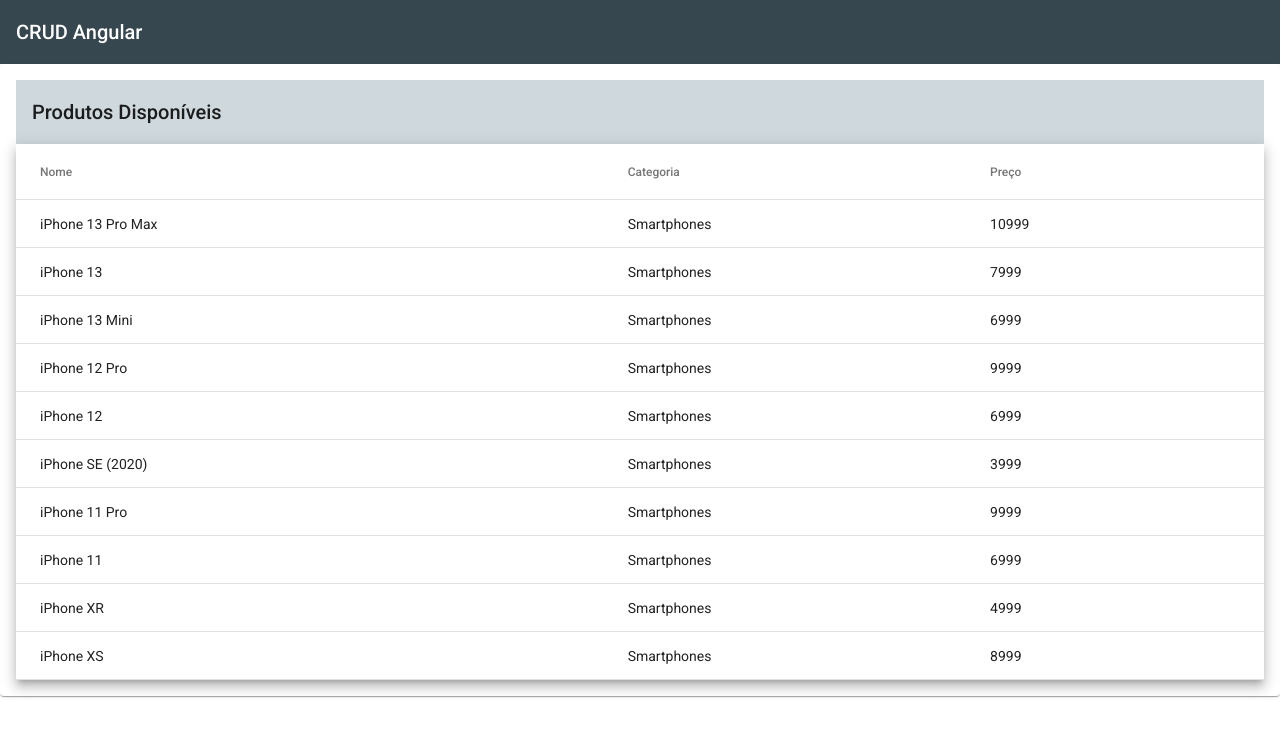
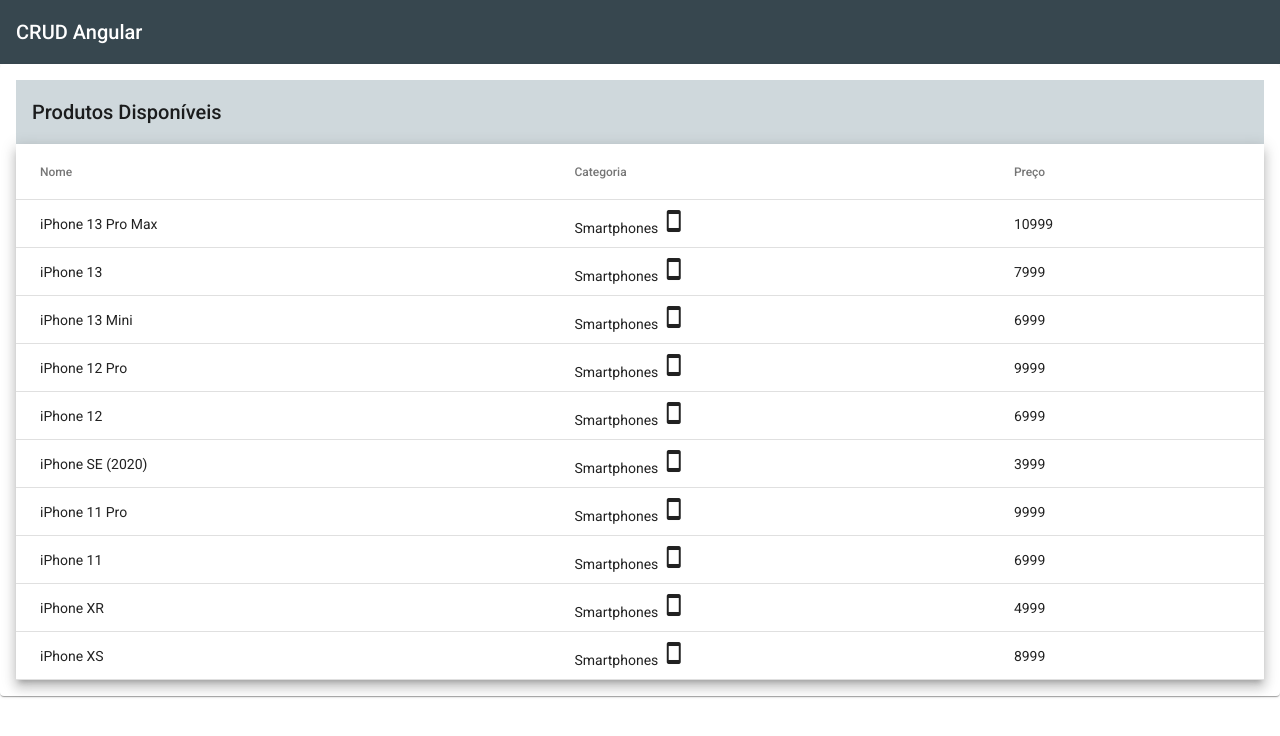
Before and after one commit to andersonmenezesm/crud-frontend-angular, an Angular app: page /products in a window 1280 px wide. Shown: the top 736 px of the page. Built offline with nearby package versions, Linux system fonts and the light colour scheme.

Commit message:
feat: add mat-icon

```diff
--- a/src/app/products/products/products.component.html
+++ b/src/app/products/products/products.component.html
@@ -11,7 +11,9 @@
       <!-- Category Column -->
       <ng-container matColumnDef="category">
         <th mat-header-cell *matHeaderCellDef> Categoria </th>
-        <td mat-cell *matCellDef="let product"> {{product.category}} </td>
+        <td mat-cell *matCellDef="let product"> {{product.category}}
+          <mat-icon>smartphone</mat-icon>
+        </td>
       </ng-container>
 
       <!-- Price Column -->
--- a/src/app/shared/app-material/app-material.module.ts
+++ b/src/app/shared/app-material/app-material.module.ts
@@ -2,6 +2,7 @@
 import { MatButtonModule } from '@angular/material/button';
 import { MatCardModule } from '@angular/material/card';
 import { MatDialogModule } from '@angular/material/dialog';
+import { MatIconModule } from '@angular/material/icon';
 import { MatProgressSpinnerModule } from '@angular/material/progress-spinner';
 import { MatTableModule } from '@angular/material/table';
 import { MatToolbarModule } from '@angular/material/toolbar';
@@ -13,7 +14,8 @@
     MatToolbarModule,
     MatProgressSpinnerModule,
     MatDialogModule,
-    MatButtonModule
+    MatButtonModule,
+    MatIconModule
   ]
 })
 export class AppMaterialModule { }
```
